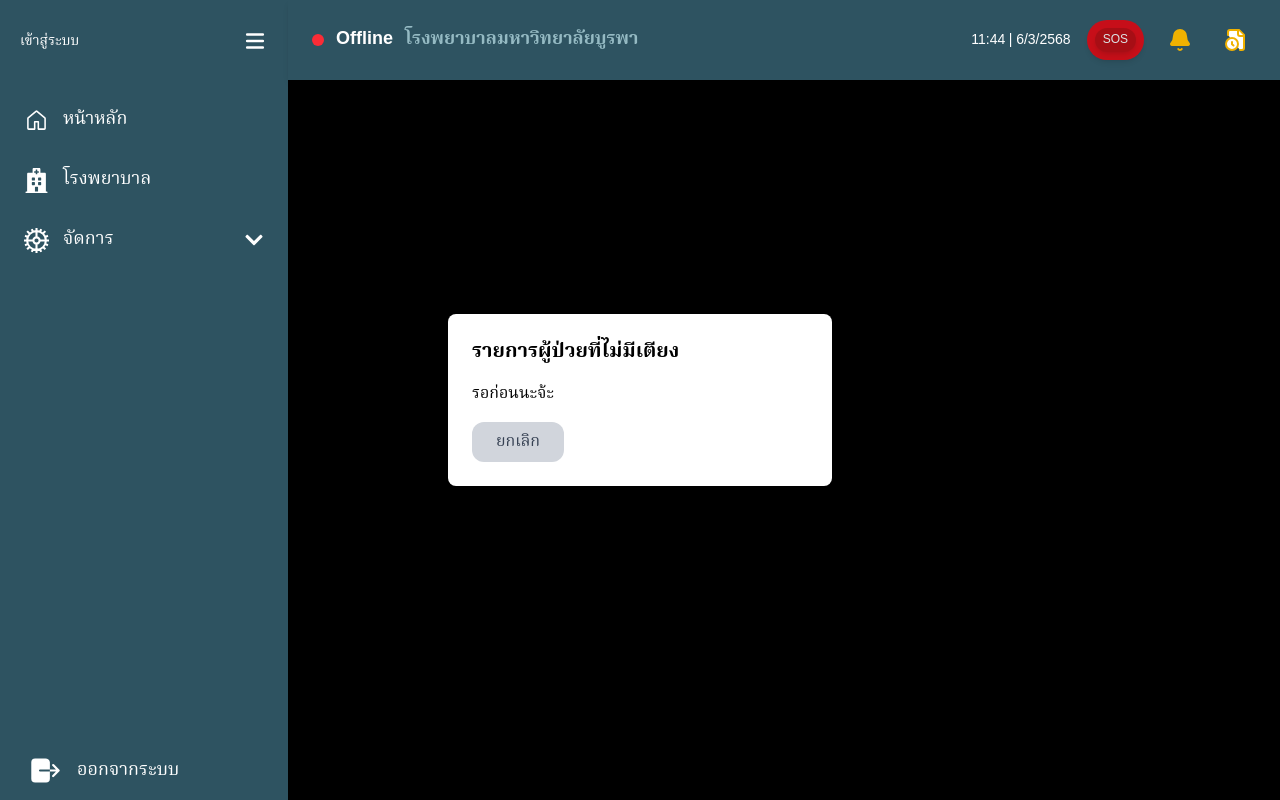
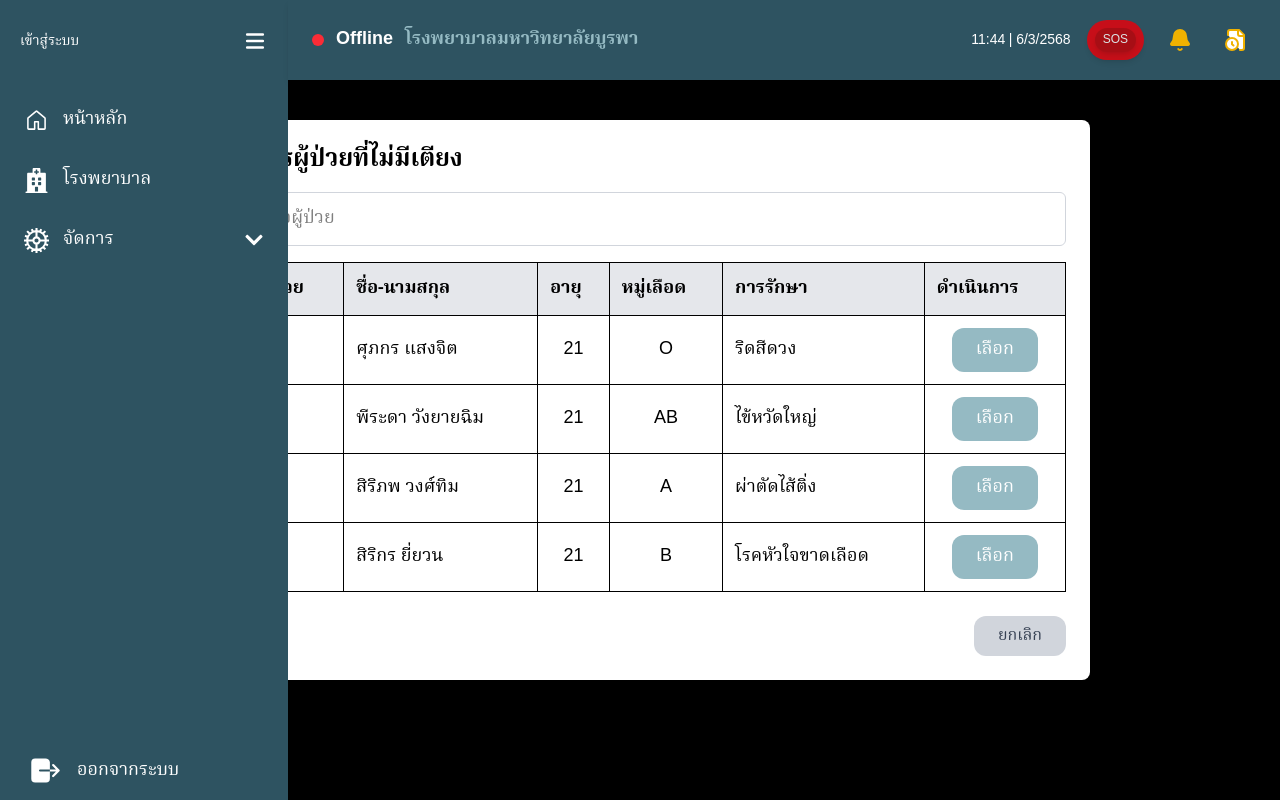
Before and after one commit to gortorrr/BedSensorFrontend, a React (Vite) app: page /bed-config/1 in a window 1280 px wide. Both pictures are taken after a click on the button "เพิ่มผู้ป่วย". Shown: the top 800 px of the page. Built offline with nearby package versions, Linux system fonts and the light colour scheme.

Commit message:
Draft AddPatientDialog

```diff
--- a/src/components/BedConfig/AddPatientDialog.tsx
+++ b/src/components/BedConfig/AddPatientDialog.tsx
@@ -1,5 +1,4 @@
-// components/AddPatientDialog.tsx
-import React from 'react';
+import React from "react";
 
 interface AddPatientDialogProps {
   isOpen: boolean;
@@ -7,13 +6,62 @@ interface AddPatientDialogProps {
 }
 
 const AddPatientDialog: React.FC<AddPatientDialogProps> = ({ isOpen, onClose }) => {
-  if (!isOpen) return null; // ถ้า dialog ไม่เปิดก็จะไม่แสดงอะไร
+  if (!isOpen) return null;
+
+  // (Mock Data)
+  const patients = [
+    { id: "P0014", name: "ศุภกร แสงจิต", age: 21, birthDate: "13-11-2003", gender: "ชาย", bloodType: "O", treatment: "ริดสีดวง" },
+    { id: "P0015", name: "พีระดา วังยายฉิม", age: 21, birthDate: "13-12-1999", gender: "หญิง", bloodType: "AB", treatment: "ไข้หวัดใหญ่" },
+    { id: "P0016", name: "สิริภพ วงศ์ทิม", age: 21, birthDate: "09-09-1967", gender: "ชาย", bloodType: "A", treatment: "ผ่าตัดไส้ติ่ง" },
+    { id: "P0017", name: "สิริกร ยี่ยวน", age: 21, birthDate: "22-11-1989", gender: "หญิง", bloodType: "B", treatment: "โรคหัวใจขาดเลือด" },
+  ];
 
   return (
     <div className="fixed inset-0 flex justify-center items-center bg-black bg-opacity-50">
-      <div className="bg-white p-6 rounded-lg shadow-lg w-96">
-        <h2 className="text-xl font-bold mb-4">รายการผู้ป่วยที่ไม่มีเตียง</h2>
-        <p className="mb-4">รอก่อนนะจ้ะ</p>
+      <div className="bg-white p-6 rounded-lg shadow-lg w-[900px] max-h-[80vh] overflow-auto">
+        <h2 className="text-2xl font-bold mb-4">รายการผู้ป่วยที่ไม่มีเตียง</h2>
+
+        {/* ค้นหาผู้ป่วย */}
+        <input
+          type="text"
+          placeholder="ค้นหาชื่อผู้ป่วย"
+          className="w-full p-3 border border-gray-300 rounded-md mb-4 text-lg"
+        />
+
+        {/* ตารางรายชื่อผู้ป่วย */}
+        <div className="overflow-auto max-h-[50vh]">
+          <table className="w-full border-collapse border border-gray-300 text-lg">
+            <thead>
+              <tr className="bg-gray-200 text-left">
+                <th className="border p-3">รหัสผู้ป่วย</th>
+                <th className="border p-3">ชื่อ-นามสกุล</th>
+                <th className="border p-3">อายุ</th>
+                <th className="border p-3">หมู่เลือด</th>
+                <th className="border p-3">การรักษา</th>
+                <th className="border p-3">ดำเนินการ</th>
+              </tr>
+            </thead>
+            <tbody>
+              {patients.map((patient) => (
+                <tr key={patient.id} className="hover:bg-gray-100">
+                  <td className="border p-3">{patient.id}</td>
+                  <td className="border p-3">{patient.name}</td>
+                  <td className="border p-3 text-center">{patient.age}</td>
+                  <td className="border p-3 text-center">{patient.bloodType}</td>
+                  <td className="border p-3">{patient.treatment}</td>
+                  <td className="border p-3 text-center">
+                    <button className="px-6 py-2 bg-[#95BAC3] text-white rounded-xl hover:bg-[#5E8892]">
+                      เลือก
+                    </button>
+                  </td>
+                </tr>
+              ))}
+            </tbody>
+          </table>
+        </div>
+
+        {/* ปุ่มยกเลิก */}
+        <div className="mt-6 flex justify-end">
           <button
             className="px-6 py-2 bg-gray-300 text-gray-700 rounded-xl hover:bg-gray-400"
             onClick={onClose}
@@ -22,6 +70,7 @@ const AddPatientDialog: React.FC<AddPatientDialogProps> = ({ isOpen, onClose })
           </button>
         </div>
       </div>
+    </div>
   );
 };
 
```
Lines whose indentation alone changed are shown as unchanged.
